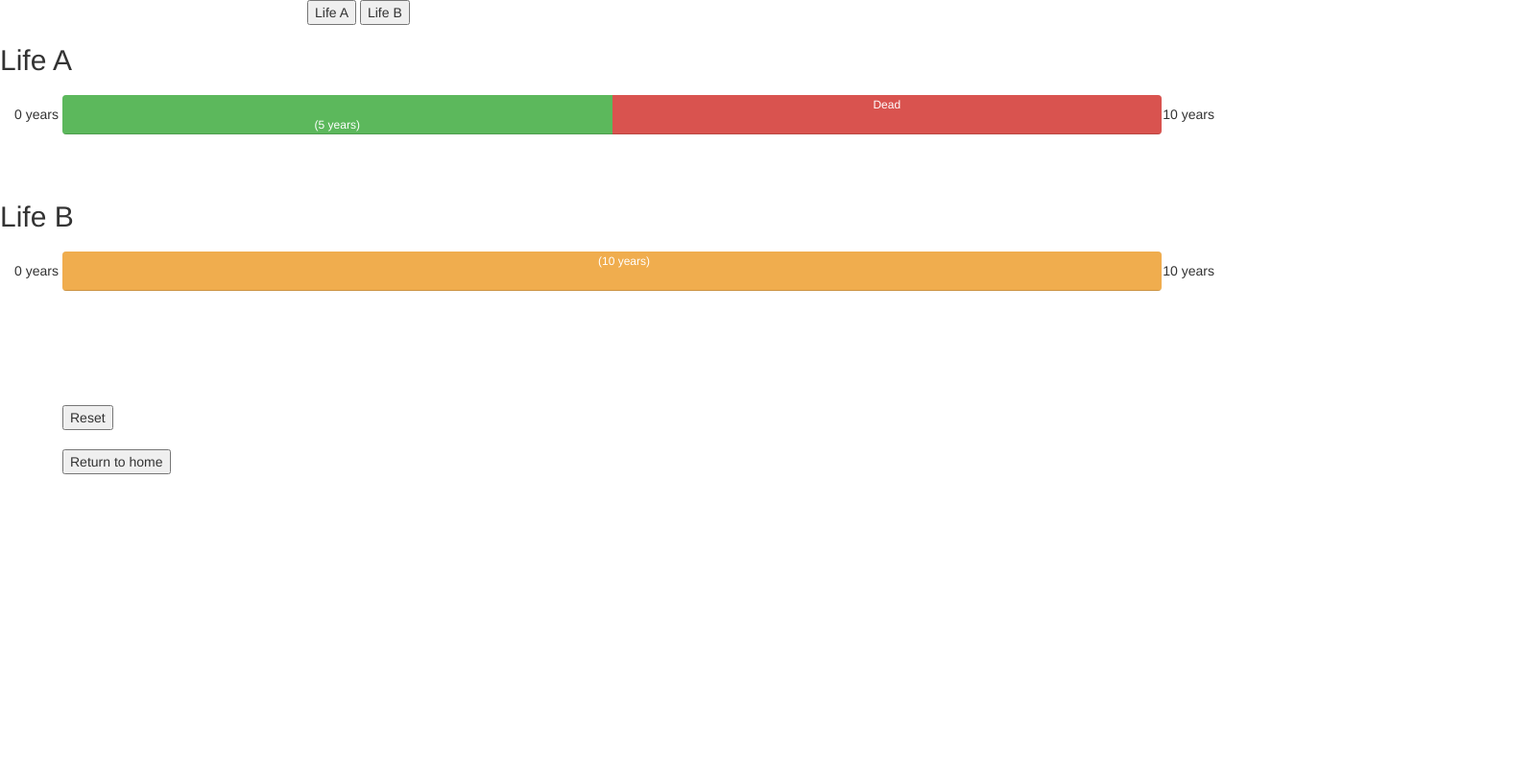
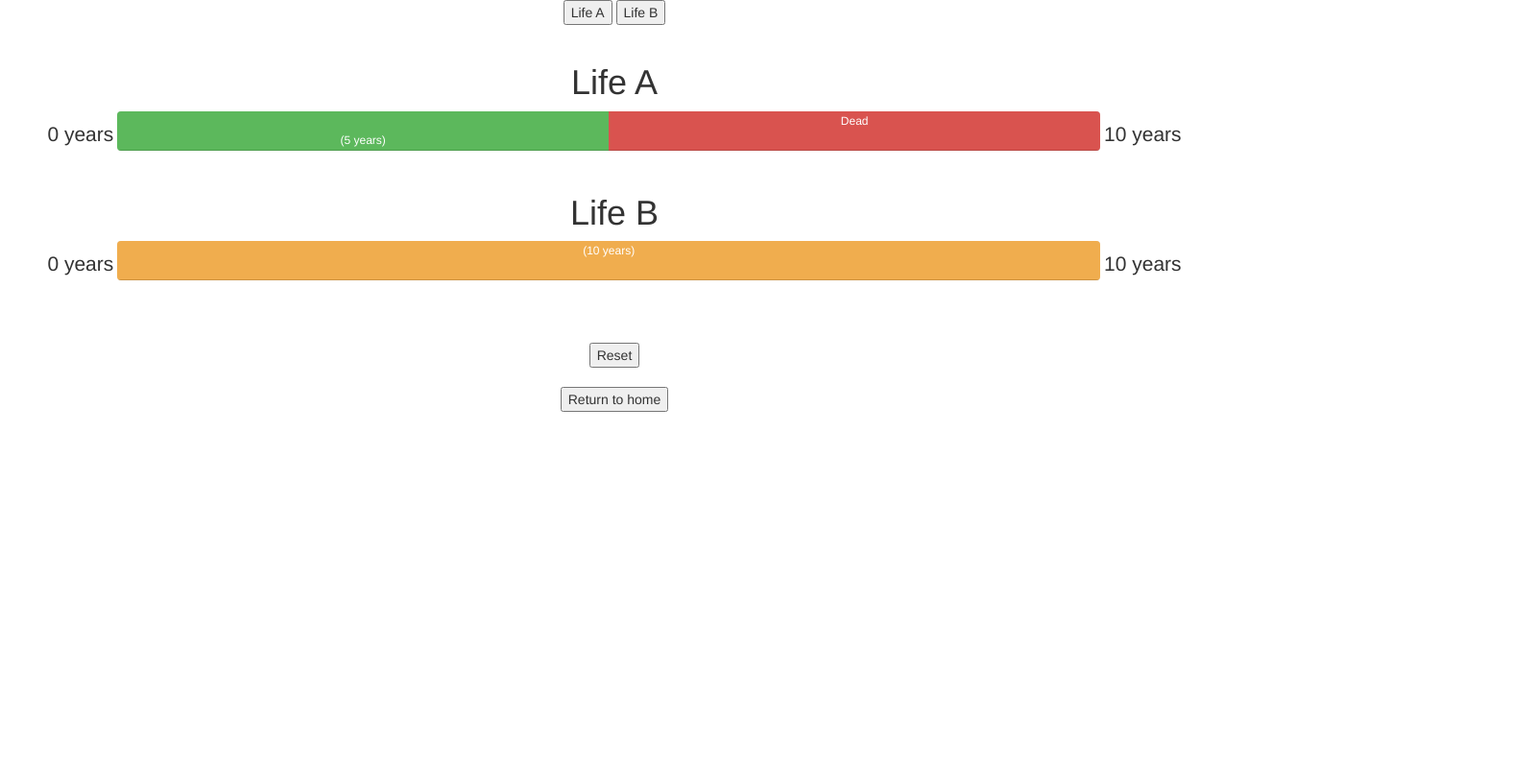
Before and after one commit to jon-mellon/qaly, a plain HTML site: page qaly.html in a window 1280 px wide. Shown: the whole page at 96% size, 1600 px wide, since content can reach past the window. Drawn offline with nearby package versions, Linux system fonts and the light colour scheme.

Commit message:
so many fixes

```diff
--- a/qaly.html
+++ b/qaly.html
@@ -11,62 +11,51 @@
   <script src="https://ajax.googleapis.com/ajax/libs/jquery/3.5.1/jquery.min.js"></script>
   <script src="https://maxcdn.bootstrapcdn.com/bootstrap/3.4.1/js/bootstrap.min.js"></script>
   <style>
-  .right {
-  position: absolute;
-  right: 15px;
-  padding: 0px;
-  padding-top: 20px;
-  }
-  .left {
-  position: absolute;
-  left: 15px;
-  padding: 0px;
-  padding-top: 20px;
-  }
-  .center {
-  position: absolute;
-  left: 55px;
-  right: 60px;
-  padding: 10px;
-  padding-bottom: 500px;
-  }
-  .centerbold {
-          font-weight:bold;
-          position: absolute;
-          left: 55px;
-          right: 60px;
-          padding: 10px;
-          padding-bottom: 500px;
+
+
+      .center .title {
+          vertical-align: 100%;
+          text-align: center;
+          font-size:150%;
       }
 
-  .centerbutton {
-    /*Change the width as much as you like, but make sure
-    margin-left and margin-right + width = 100%*/
-    width:100%;
-    margin-left:25%;
-    margin-right:25%;
+      .center img {
+          margin: 0 10px;
+          text-align: center;
+      }
+      .container {
+          text-align: center;
+      }
+      .wrapper {
+          text-align: center;
+      }
+      .progress{
+          text-align: center;
       }
 
   </style>
+    <script>
+        home = function () {
+            window.location.href = "/qaly/index.html";
+        };
+        reset = function () {
+            location.reload();
+        };
+    </script>
 </head>
 <body>
-    <div class="container" id="questiontext">
+    <div class="center" id="questiontext" style="text-align:center;">
         <p>questionPlaceholder</p>
     </div>
 
     <script id="SetupQALY">
-        home = function () {
-            window.location.href = "/qaly/index.html";
-        }
-        reset = function () {
-            location.reload();
-        }
+
         const queryString = window.location.search;
         const urlparams = new URLSearchParams(queryString);
         var maxchoices = 4;
         var loweranswerbad = "Life in this situation is not worth living";
         var loweranswergood = "Life in this situation still has some value";
-
+        var timeBDefault = "(10 years)";
         if (urlparams.get("scenario") == "currentvworst") {
             var mainQuestion = "Which of the following lives would you prefer?";
 
@@ -104,80 +93,82 @@
 
         }
 
-
-
-
-
-
-
     </script>
 
-
-    <div class=centerbutton>
+    <div class="wrapper" style="text-align:center;">
         <button onclick="pickA()" id="buttonA">Life A</button>
         <button onclick="pickB()" id="buttonB">Life B</button>
     </div>
 
-    <h2>Life A</h2>
+    <br>
 
-    <div class="container">
+    <h1 style="text-align:center;"><span class="title">Life A</span></h1>
+
+    <div id="header-container">
+        <header class="wrapper clearfix">
             <div class="center">
-            <div class="progress" style="width: 100%; height:4.1rem" margin-left:auto>
+                <span class="title">0 years</span>
+                <div class="progress" style="width: 80%; height:4.1rem;display:inline-block">
                     <div class="progress-bar progress-bar-success" id="progressA1" role="progressbar" style="width:50%">
-                    <div class="container" id="scenarioAName" style="width: 100%; height:2.05rem" margin-left:auto>
+                        <div class="container" id="scenarioAName" style="width: 80%; height:2.05rem">
                             ScenarioAPlaceholder
                         </div>
-                    <div class="container" id="scenarioATime" style="width: 100%; height:2.05rem" margin-left:auto>
+                        <div class="container" id="scenarioATime" style="width: 80%; height:2.05rem">
                             (5 years)
                         </div>
 
                     </div>
-                    <div class="progress-bar progress-bar-danger" id="progressA2" role="progressbar" style="width:50%">
+                    <div class="progress-bar progress-bar-danger" id="progressA2" role="progressbar" style="width: 50%">
                         Dead
                         <br>
                     </div>
                 </div>
-
+                <span class="title">10 years</span>
+                </h3>
             </div>
-        <div class="left">
-            0 years
-        </div>
-        <div class="right">
-            10 years
-        </div>
+        </header>
     </div>
 
-    <br>
-    <br>
-    <br>
-    <br>
-    <br>
 
+    <h1 style="text-align:center;"><span class="title">Life B</span></h1>
 
+    <div id="header-container">
+        <header class="wrapper clearfix">
+            <div class="center">
+                <span class="title">0 years</span>
 
-    <h2>Life B</h2>
-    <div class="container">
-        <div class="center">
-
-            <div class="progress" style="width: 100%; height:4.1rem" margin-left:auto>
-                <div class="progress-bar progress-bar-warning" id="progressB" role="progressbar" style="width:100%">
-                    <div class="container" id="scenarioBName">
+                <div class="progress" style="width: 80%; height:4.1rem;display:inline-block">
+                    <div class="progress-bar progress-bar-warning" id="progressB" role="progressbar" style="width:100%;text-align:center;">
+                        <div class="container" id="scenarioBName" style="text-align:center;width:80%">
                             scenarioBPlaceholder
                         </div>
-                    <div class="container" id="scenarioBTime">
-                        (10 years)
+                        <div class="container" id="scenarioBTime"  style="text-align:center;width:80%">
+                            timeplaceholder
                         </div>
 
                     </div>
                 </div>
+                <span class="title">10 years</span>
+            </div>
+        </header>
+    </div>
+
+
+
+    <h1>
+        <div class="title" id="choices" style="text-align:center">
 
         </div>
-        <div class="left">
-            0 years
+    </h1>
+
+
+    <br>
+    <div class=centerbutton2 style="text-align:center;">
+        <button onclick="reset()" id="resetButton">Reset</button>
     </div>
-        <div class="right">
-            10 years
-        </div>
+    <br>
+    <div class=centerbutton2 style="text-align:center;">
+        <button onclick="home()" id="homeButton">Return to home</button>
     </div>
 
     <script>
@@ -188,27 +179,19 @@
         var qtext = document.getElementById("questiontext");
         var buttonA = document.getElementById("buttonA");
         var buttonB = document.getElementById("buttonB");
+        var resetButton = document.getElementById("resetButton");
+        var homeButton = document.getElementById("homeButton");
         var A1 = document.getElementById("progressA1");
         var A2 = document.getElementById("progressA2");
 
         var fontlargeslider = 12;
         var fontsmallslider = 9;
 
-
-
         A1Name.textContent = scenarioA;
         B1Name.textContent = scenarioB;
         qtext.textContent = mainQuestion;
+        B1Time.textContent = timeBDefault;
     </script>
-
-    <br>
-    <br>
-    <br>
-    <br>
-    <br>
-
-
-
 
     <script>
         var choicecount = 0;
@@ -233,24 +216,24 @@
             let daydead = Math.round(12 * ((dead / 10) - Math.floor(dead / 10)));
 
 
-            if (choicecount == (maxchoices +1)) {
+            if (choicecount == (maxchoices + 1)) {
                 buttonA.hidden = true;
                 buttonB.hidden = true;
                 qtext.hidden = true;
 
-                if (acount == (maxchoices +1)) {
+                if (acount == (maxchoices + 1)) {
                     A1.style.width = "0%";
                     A2.style.width = "100%";
                     A1.innerHTML = "0 years";
-                    counthtml.textContent = "Record response: " + "0 years";
+                    counthtml.textContent = "Record response: \n" + "0 years";
                 } else {
-                    counthtml.textContent = "Record response: " + "9 years 8 months";
+                    counthtml.textContent = "Record response: \n" + "9 years 8 months";
                 }
             } else {
                 A1.style.width = current + "%";
                 A2.style.width = dead + "%";
                 let currentText;
-                if (current > 20) {
+                if (current > 25) {
                     currentText = Math.floor(current / 10) + ' years ' + daycurrent + " months";
                     A1Name.textContent = scenarioA;
                     A1Time.textContent = currentText;
@@ -277,7 +260,7 @@
                         buttonA.hidden = true;
                         buttonB.hidden = true;
                         qtext.hidden = true;
-                        counthtml.textContent = "Record response: " + currentText;
+                        counthtml.textContent = "Record response: \n" + currentText;
                     }
                 }
             }
@@ -296,12 +279,12 @@
             let daycurrent = Math.round(12 * ((current / 10) - Math.floor(current / 10)));
             let daydead = Math.round(12 * ((dead / 10) - Math.floor(dead / 10)));
 
-            if (choicecount == (maxchoices +1)) {
+            if (choicecount == (maxchoices + 1)) {
                 buttonA.hidden = true;
                 buttonB.hidden = true;
                 qtext.hidden = true;
 
-                if (bcount == (maxchoices +1)) {
+                if (bcount == (maxchoices + 1)) {
                     A1.style.width = "100%";
                     A2.style.width = "0%";
 
@@ -316,7 +299,7 @@
                 //counthtml.textContent = choicecount;
 
                 let currentText;
-                if (current > 20) {
+                if (current > 25) {
                     currentText = Math.floor(current / 10) + ' years ' + daycurrent + " months";
                     A1Name.textContent = scenarioA;
                     A1Time.textContent = currentText;
@@ -330,7 +313,7 @@
                     A1Time.style.fontSize = fontsmallslider;
                 }
 
-                if (choicecount == maxchoices ) {
+                if (choicecount == maxchoices) {
 
                     if (bcount == choicecount) {
                         qtext.textContent = finalupperquestion;
@@ -341,29 +324,12 @@
                         buttonA.hidden = true;
                         buttonB.hidden = true;
                         qtext.hidden = true;
-                        counthtml.textContent = "Record response: " + currentText;
+                        counthtml.textContent = "Record response: \n" + currentText;
                     }
                 }
 
             }
         };
-
-
     </script>
-    <div class="center">
-        <br>
-        <br>
-
-        <div class="centerbold" id="choices">
-
-        </div>
-
-        <br>
-        <button onclick="reset()" id="resetButton">Reset</button>
-        <br>
-        <br>
-        <button onclick="home()" id="homeButton">Return to home</button>
-    </div>
-
 </body>
 </html>
```
Also changed, not shown: qaly3.html (+1 -1 lines). Lines whose indentation alone changed are shown as unchanged.
